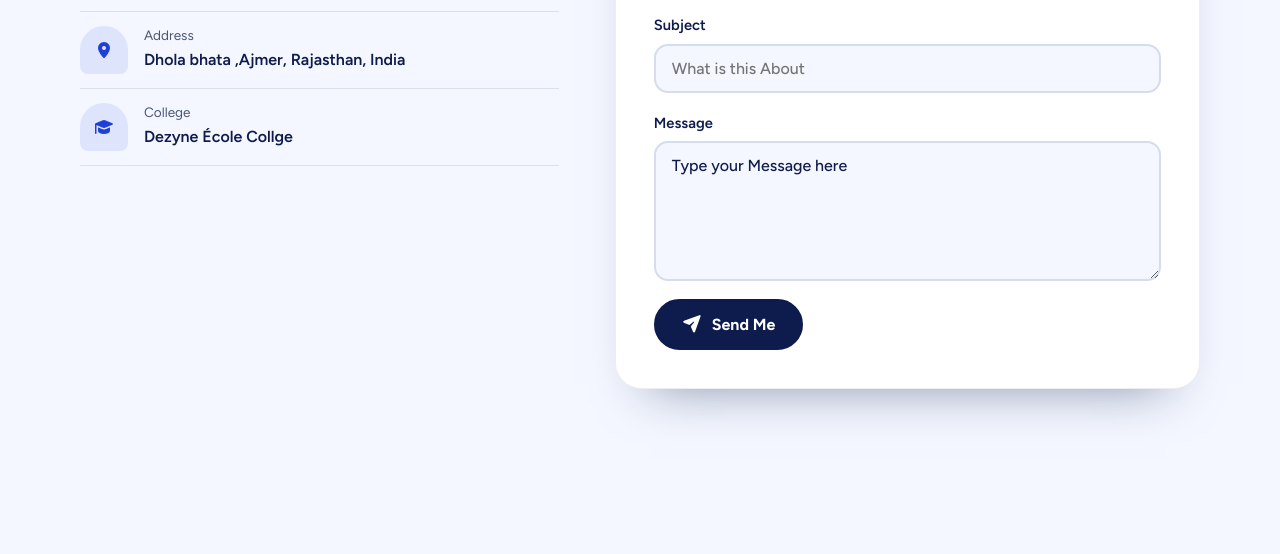
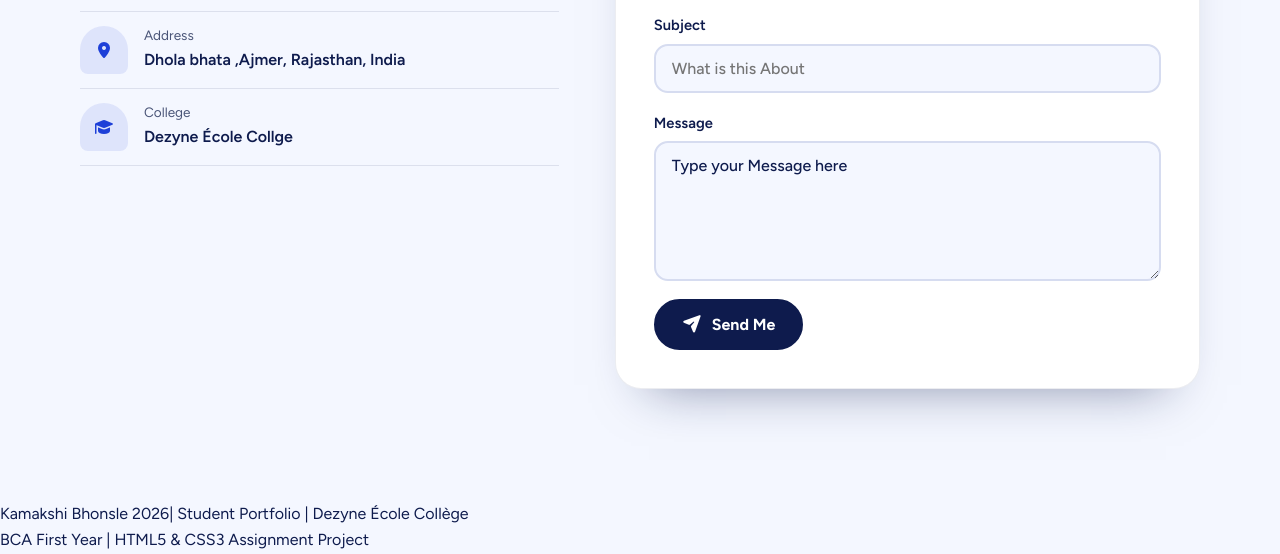
Before and after one commit to KamakshiBhonsle-star/Project--My-Personal-Portfolio., a plain HTML site: page index.html in a window 1280 px wide. Shown: the part 5549-6103 px from the top of the page. Before the commit the page ends 6050 px from the top, so only its background shows below. Drawn offline with nearby package versions, Linux system fonts and the light colour scheme.

Commit message:
Update index.html

```diff
--- a/index.html
+++ b/index.html
@@ -46,7 +46,7 @@
                 <a href="tel:+918854842220" aria-label="Call Kmakashi"><i class="fas fa-phone"></i></a>
                 <a href="https://wa.me/918854842220" aria-label="WhatsApp"><i class="fab fa-whatsapp"></i></a>
                 <a href="mailto:kamkashibhonsle2280@gmail.com.edu" aria-label="Email"><i class="fas fa-envelope"></i></a>
-                <a href="https://github.com/kamakshibhonsle2280-star?tab=repositories" aria-label="GitHub"><i class="fab fa-github"></i></a>
+                <a href="https://github.com/KamakshiBhonsle-star?tab=repositories" aria-label="GitHub"><i class="fab fa-github"></i></a>
                 <a href="https://www.linkedin.com/in/kamakshi-bhonsle-335a78425/" aria-label="LinkedIn"><i class="fab fa-linkedin"></i></a>
 
             </div>
@@ -458,6 +458,13 @@
             </form>
         </div>
     </section>
+    <section>
+        <footer>
+  <p> Kamakshi Bhonsle 2026| Student Portfolio | Dezyne École Collège</p>
+  <p>BCA First Year | HTML5 &amp; CSS3 Assignment Project</p>
+</footer>
+
+    </section>
 
 </body>
 
```
